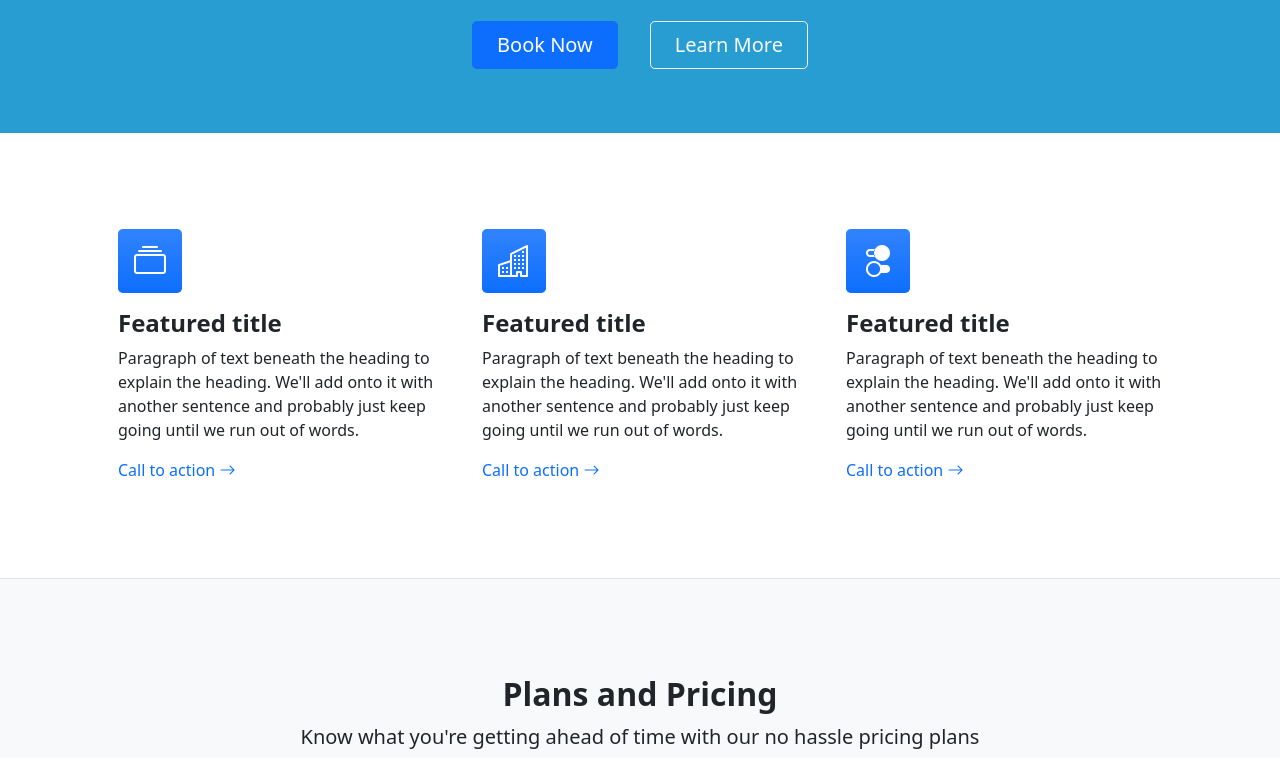
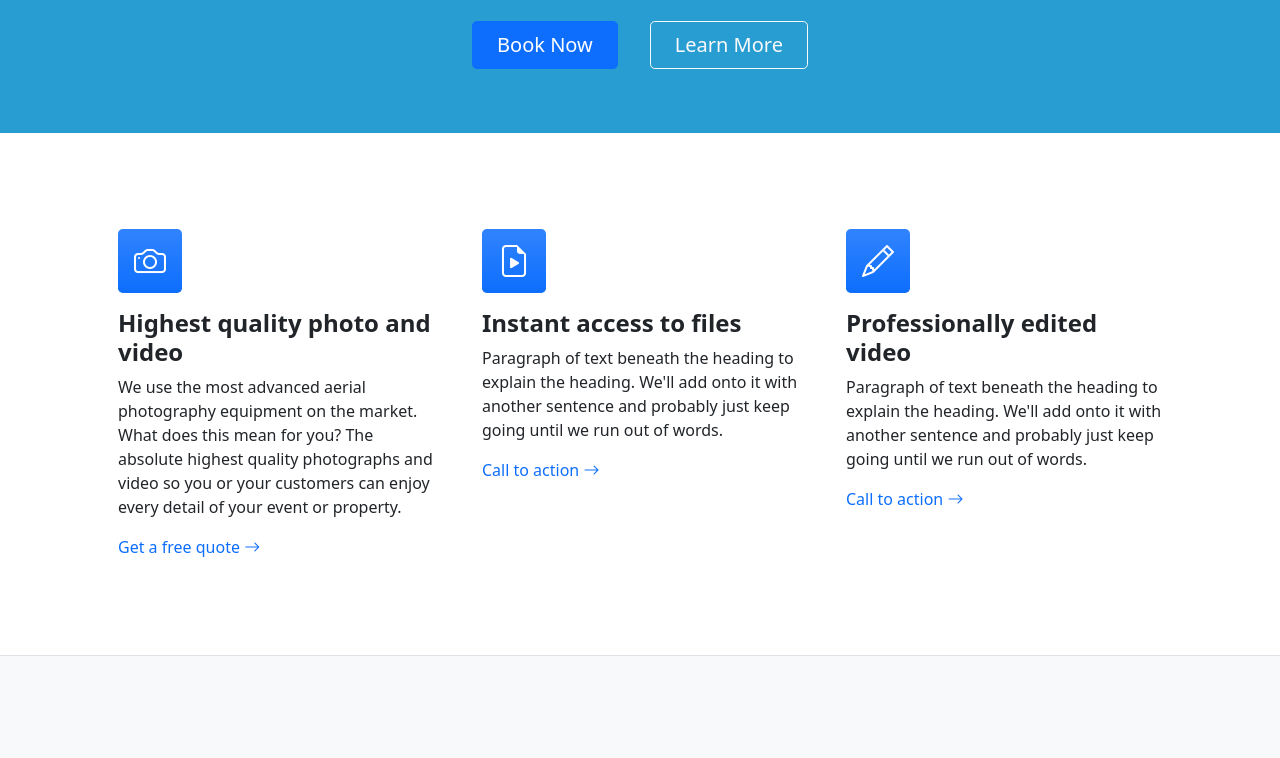
Before and after one commit to joshuaMandel/drone-photo-website, a website: page public/index.html in a window 1280 px wide. Shown: the part 641-1399 px from the top of the page. Drawn offline with nearby package versions, Linux system fonts and the light colour scheme.

Commit message:
features update

```diff
--- a/public/index.html
+++ b/public/index.html
@@ -72,24 +72,22 @@
       <div class="row gx-5">
         <div class="col-lg-4 mb-5 mb-lg-0">
           <div class="feature bg-primary bg-gradient text-white rounded-3 mb-3">
-            <i class="bi bi-collection"></i>
+            <i class="bi bi-camera"></i>
           </div>
-          <h2 class="h4 fw-bolder">Featured title</h2>
+          <h2 class="h4 fw-bolder">Highest quality photo and video</h2>
           <p>
-            Paragraph of text beneath the heading to explain the heading.
-            We'll add onto it with another sentence and probably just keep
-            going until we run out of words.
+            We use the most advanced aerial photography equipment on the market. What does this mean for you? The absolute highest quality photographs and video so you or your customers can enjoy every detail of your event or property.
           </p>
-          <a class="text-decoration-none" href="#!">
-            Call to action
+          <a class="text-decoration-none" href="#contact">
+            Get a free quote
             <i class="bi bi-arrow-right"></i>
           </a>
         </div>
         <div class="col-lg-4 mb-5 mb-lg-0">
           <div class="feature bg-primary bg-gradient text-white rounded-3 mb-3">
-            <i class="bi bi-building"></i>
+            <i class="bi bi-file-earmark-play"></i>
           </div>
-          <h2 class="h4 fw-bolder">Featured title</h2>
+          <h2 class="h4 fw-bolder">Instant access to files</h2>
           <p>
             Paragraph of text beneath the heading to explain the heading.
             We'll add onto it with another sentence and probably just keep
@@ -102,9 +100,9 @@
         </div>
         <div class="col-lg-4">
           <div class="feature bg-primary bg-gradient text-white rounded-3 mb-3">
-            <i class="bi bi-toggles2"></i>
+            <i class="bi bi-pencil"></i>
           </div>
-          <h2 class="h4 fw-bolder">Featured title</h2>
+          <h2 class="h4 fw-bolder">Professionally edited video</h2>
           <p>
             Paragraph of text beneath the heading to explain the heading.
             We'll add onto it with another sentence and probably just keep
```
